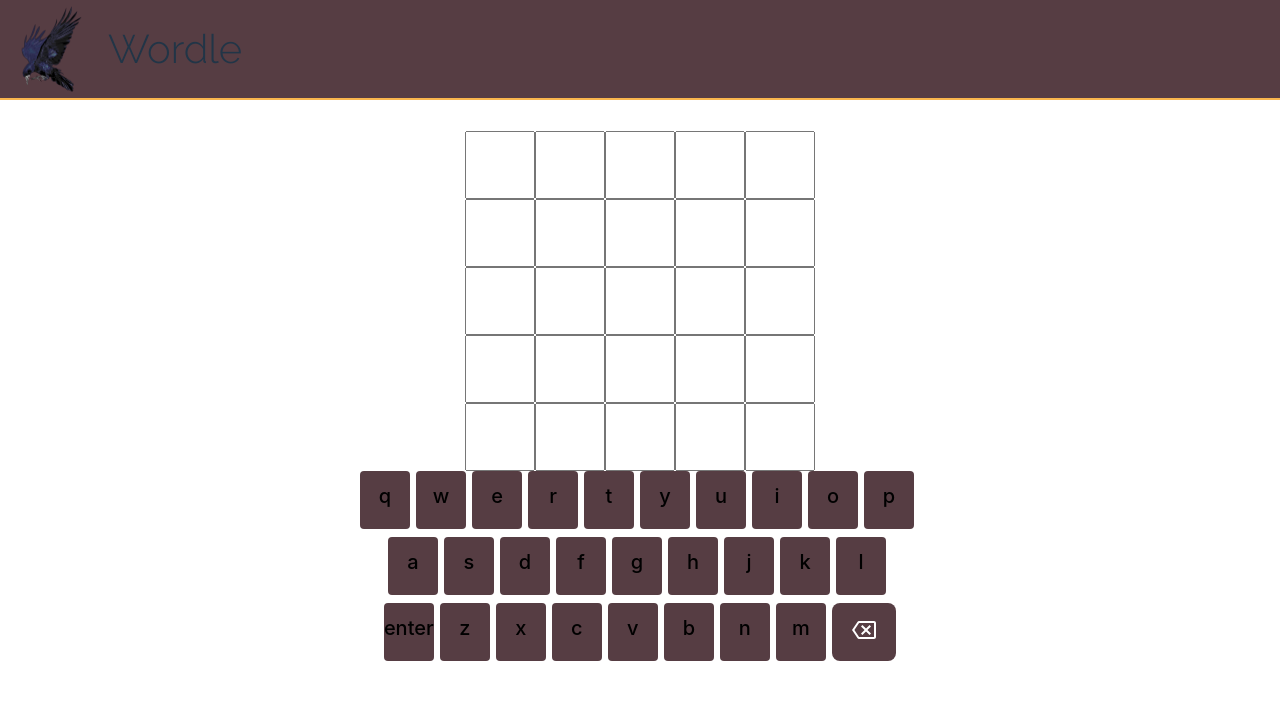
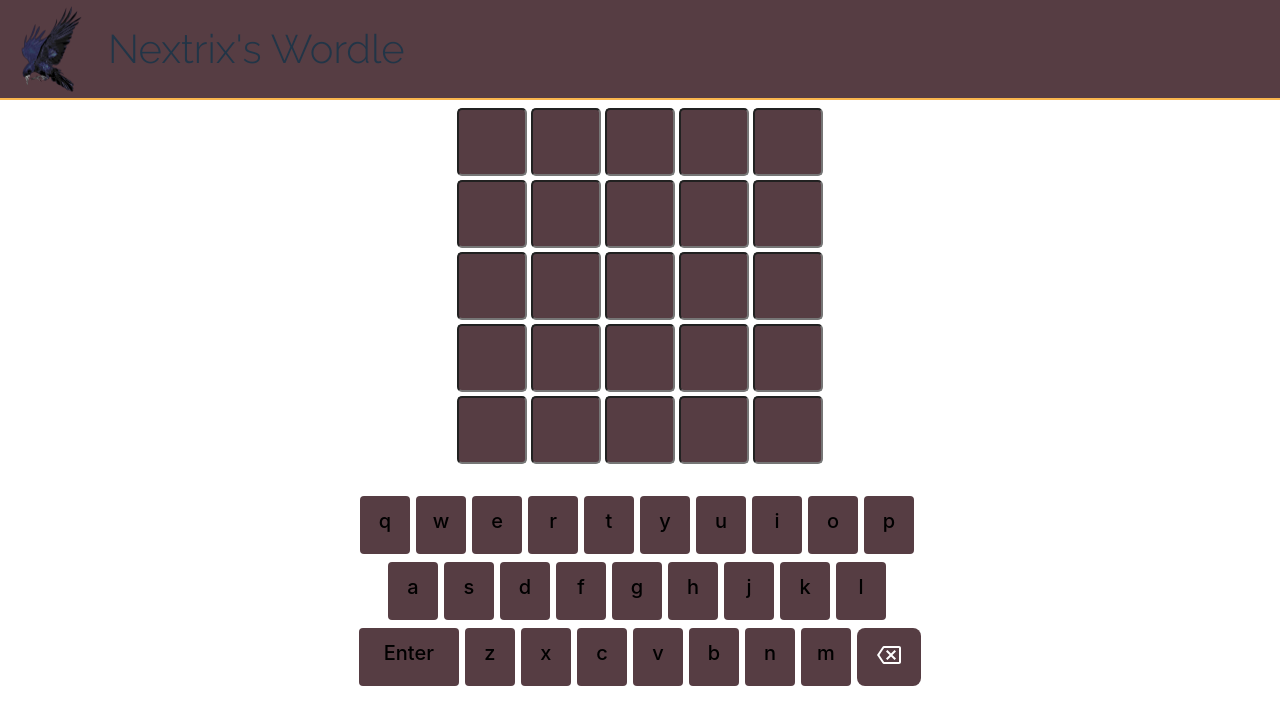
Before and after one commit to Nestrixx/wordle, a React (Vite) app: page / in a window 1280 px wide. Shown: the top 724 px of the page. Built offline with nearby package versions, Linux system fonts and the light colour scheme.

Commit message:
added margin to input boxes bottom and gap between boxes

```diff
--- a/src/code/Keyboard.tsx
+++ b/src/code/Keyboard.tsx
@@ -4,7 +4,7 @@ import "../styles/keyboard.scss";
 const Keyboard = () => {
   const topRowKeys = ["q", "w", "e", "r", "t", "y", "u", "i", "o", "p"];
   const middleRowKeys = ["a", "s", "d", "f", "g", "h", "j", "k", "l"];
-  const lowRowKeys = ["enter", "z", "x", "c", "v", "b", "n", "m"];
+  const lowRowKeys = ["z", "x", "c", "v", "b", "n", "m"];
 
   const [count, setCount] = useState(0);
   useEffect(() => {
@@ -38,6 +38,9 @@ const Keyboard = () => {
         ))}
       </div>
       <div className="keyboardRow">
+        <button className="enterButton" type="button">
+          {"Enter "}
+        </button>
         {lowRowKeys.map((key) => (
           <button className="testButton" type="button" key={key}>
             {key}
--- a/src/code/Navbar.tsx
+++ b/src/code/Navbar.tsx
@@ -5,7 +5,7 @@ const Navbar = () => {
   return (
     <header className="navbarWrapper">
       <img className="navbarEmblem" src={RavenImg}></img>
-      <h1 className="title">Wordle</h1>
+      <h1 className="title">Nextrix's Wordle</h1>
     </header>
   );
 };
--- a/src/styles/app.scss
+++ b/src/styles/app.scss
@@ -1,3 +1,4 @@
+@import "theme";
 .gameWrapper {
   height: 100vh;
   width: 100vw;
--- a/src/styles/inputBoxes.scss
+++ b/src/styles/inputBoxes.scss
@@ -1,5 +1,7 @@
-.boxWrapper:last-child {
-  margin-bottom: 20px;
+@import "theme";
+.boxWrapper {
+  margin-bottom: 30px;
+  // gap: 5px;
 }
 
 .letterBox {
@@ -7,6 +9,10 @@
   width: 62px;
   font-size: 3rem;
   text-align: center;
+  background-color: $expdark;
+  text-transform: uppercase;
+  margin: 2px;
+  border-radius: 5px;
 }
 
 .letterBox:focus {
--- a/src/styles/keyboard.scss
+++ b/src/styles/keyboard.scss
@@ -1,13 +1,24 @@
+@import "theme";
 .keyboardRow {
   display: flex;
   margin-bottom: 8px;
   justify-content: center;
 }
 
+.enterButton {
+  background-color: #563d43;
+  font-size: 1.25em;
+  border-radius: 4px;
+  display: flex;
+  justify-content: center;
+  flex-direction: row;
+  margin-right: 6px;
+  cursor: pointer;
+}
+
 .testButton {
   width: 43px;
   height: 58px;
-  // padding: 10px;
   background-color: #563d43;
   font-size: 1.25em;
   border-radius: 4px;
```
